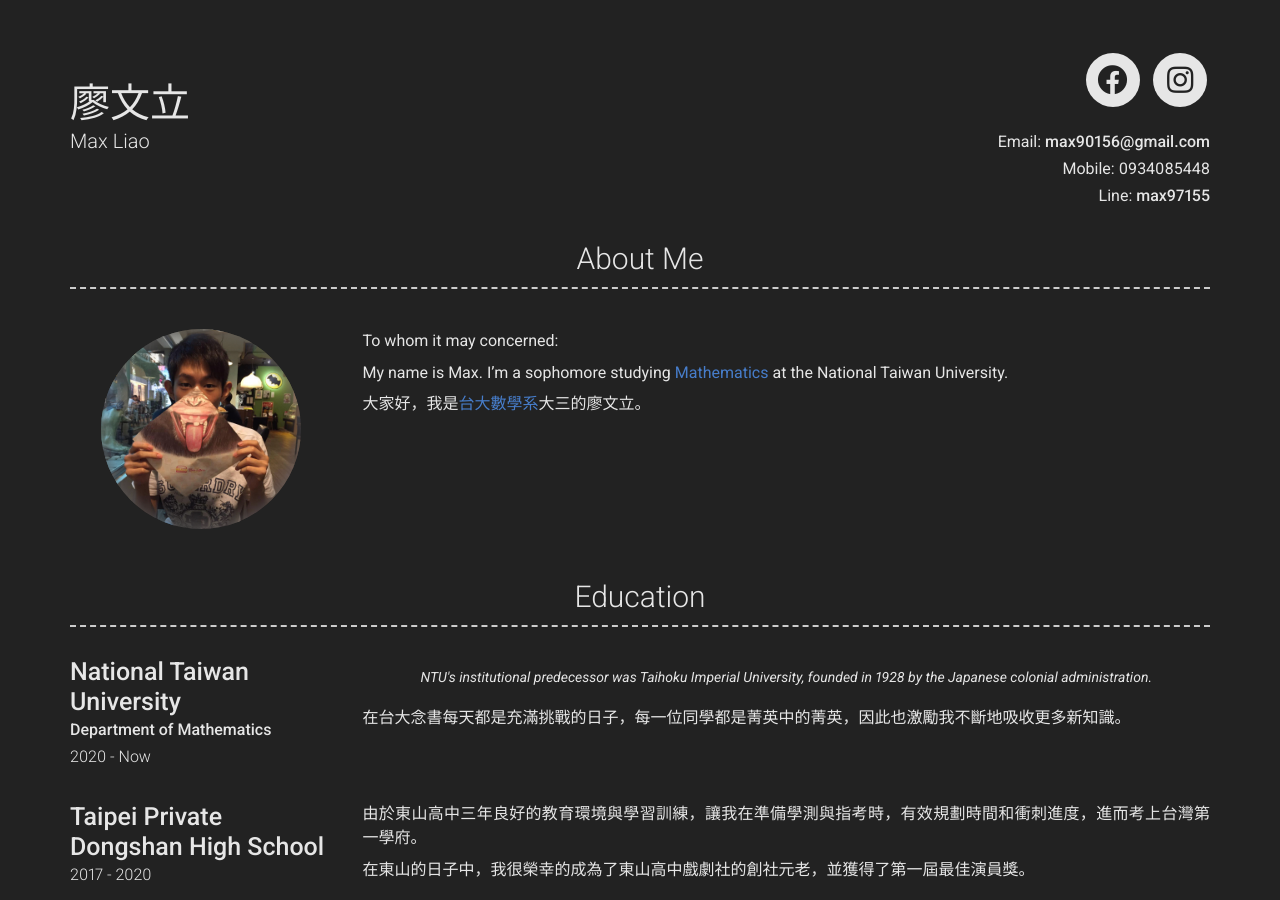
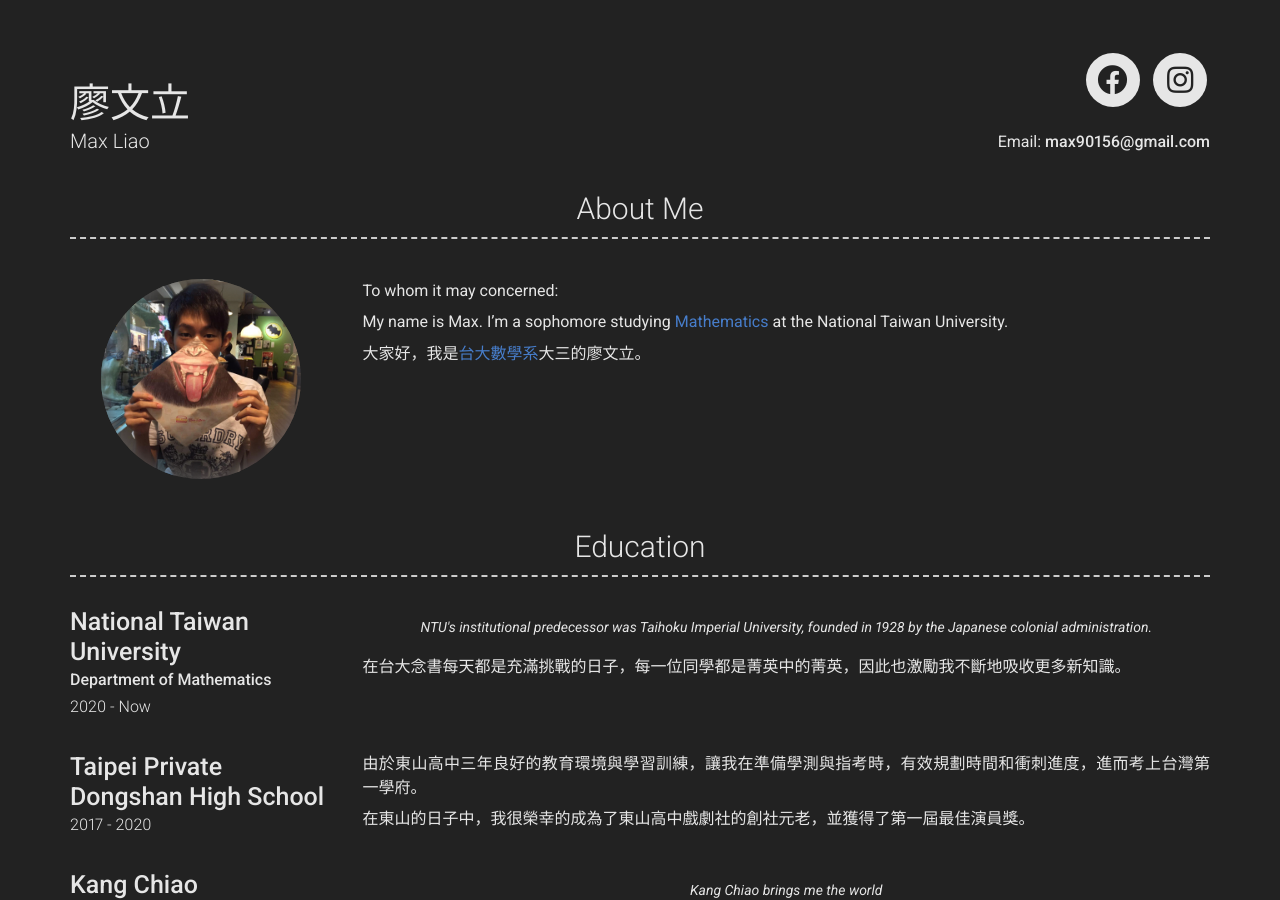
Before and after one commit to max90156/test-website, a Jekyll site: the page built from index.md, in a window 1280 px wide and 900 px high. Built offline with Jekyll 4.4.1, drawn with Linux system fonts in a browser that asks for light colours; nearby versions of some CDN libraries; part of the change alters nothing that is shown.

Commit message:
Update _config.yml

```diff
--- a/_config.yml
+++ b/_config.yml
@@ -10,10 +10,10 @@ name: 廖文立
 title: Max Liao
 email: max90156@gmail.com
 email_title: Email
-phone: 0934085448
-phone_title: Mobile
-website: max97155
-website_title: Line
+#phone: 0934085448
+#phone_title: Mobile
+#website: max97155
+#website_title: Line
 
 # Dark Mode (true/false/never)
 darkmode: true
```
